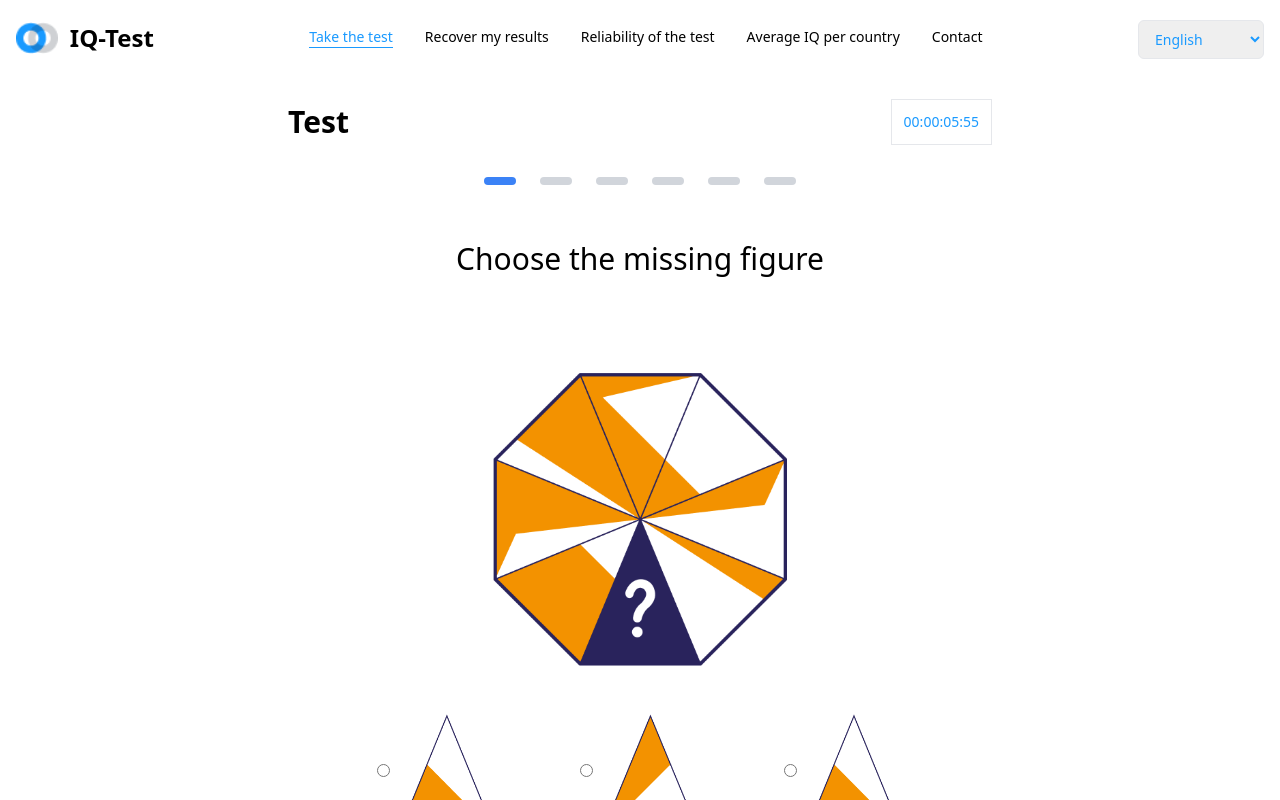
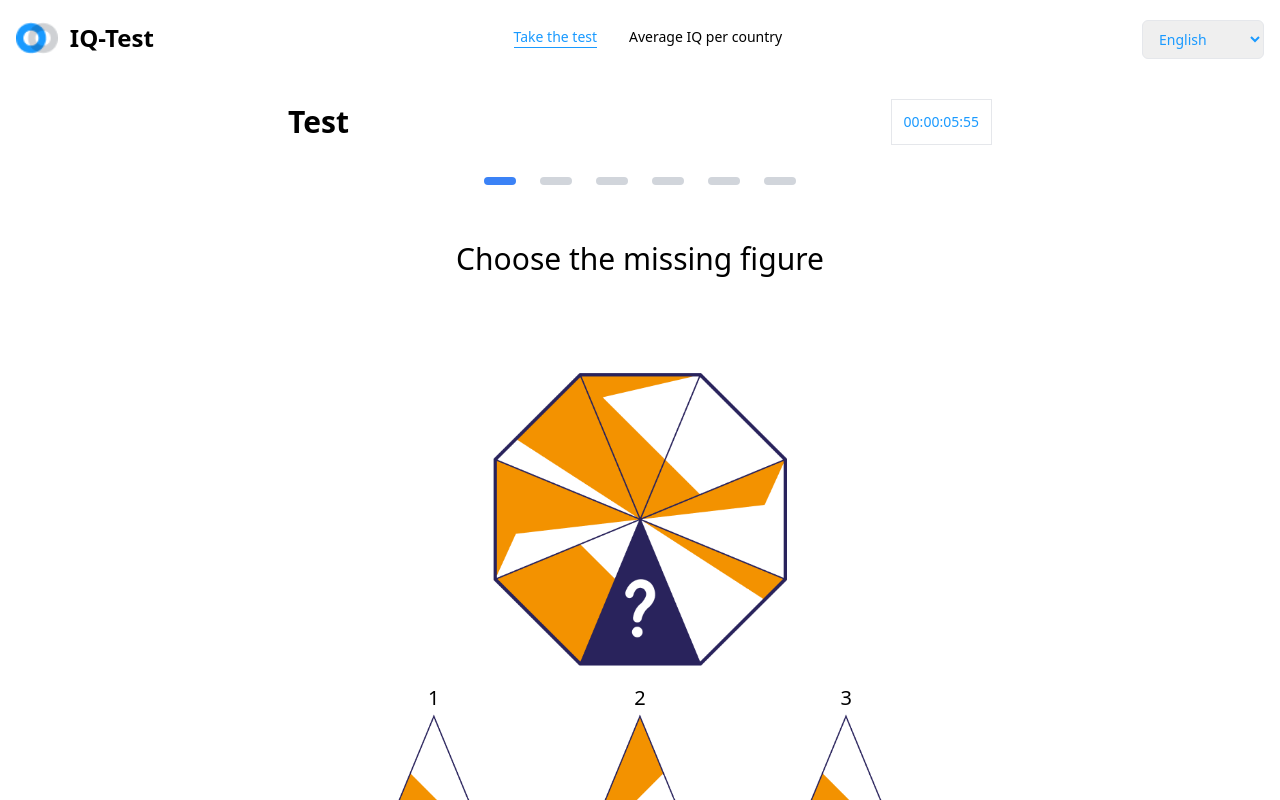
Before and after one commit to zeeshan-rajpot/IQWEBSITE, a React (Vite) app: page /takeTest in a window 1280 px wide. Shown: the top 800 px of the page. Built offline with nearby package versions, Linux system fonts and the light colour scheme.

Commit message:
Ui Changes

```diff
--- a/package.json
+++ b/package.json
@@ -15,7 +15,8 @@
     "react-apexcharts": "^1.4.1",
     "react-countdown": "^2.3.5",
     "react-dom": "^18.2.0",
-    "react-router-dom": "^6.23.0"
+    "react-router-dom": "^6.23.0",
+    "react-scroll": "^1.9.0"
   },
   "devDependencies": {
     "@types/react": "^18.2.66",
--- a/src/Compunents/Footer.jsx
+++ b/src/Compunents/Footer.jsx
@@ -1,15 +1,13 @@
 const Footer = () => {
   return (
     <section className="bg-[#E5F4FF]">
-      <footer class="max-w-screen-xl flex flex-wrap items-center justify-between p-3 m-auto   border-gray-200 border-t md:flex md:items-center md:justify-between md:p-6  ">
-        <span class="text-sm text-gray-500 sm:text-center ">
+      <footer className="max-w-screen-xl flex flex-wrap items-center justify-between p-3 m-auto border-gray-200 border-t md:flex md:items-center md:justify-between md:p-6  ">
+        <span className="text-sm text-gray-500 sm:text-center ">
           @ 2024 © international-IQ-test.com
         </span>
-        <ul class="flex flex-wrap items-center mt-3 text-sm font-medium text-gray-500 sm:mt-0">
+        <ul className="flex flex-wrap items-center mt-3 text-sm font-medium text-gray-500 sm:mt-0">
           <li>
-            <a href="#" class="hover:underline">
-              Terms of Use
-            </a>
+            <a className="hover:underline">Terms of Use</a>
           </li>
         </ul>
       </footer>
--- a/src/Compunents/Navbar.jsx
+++ b/src/Compunents/Navbar.jsx
@@ -1,5 +1,6 @@
 import { Link, NavLink } from "react-router-dom";
 import { useState } from "react";
+import { Link as ScrollLink } from "react-scroll";
 
 const Navbar = () => {
   const [selectedLanguage, setSelectedLanguage] = useState("English");
@@ -36,8 +37,8 @@ const Navbar = () => {
                   onChange={handleLanguageChange}
                 >
                   <option value="English">English</option>
-                  <option value="Spanish">Spanish</option>
-                  <option value="French">French</option>
+                  {/* <option value="Spanish">Spanish</option>
+                  <option value="French">French</option> */}
                 </select>
               </div>
             </div>
@@ -82,7 +83,7 @@ const Navbar = () => {
                   Take the test
                 </NavLink>
               </li>
-              <li>
+              {/* <li>
                 <a className="block py-2 px-3 md:p-0 text-sm	">
                   Recover my results
                 </a>
@@ -91,17 +92,24 @@ const Navbar = () => {
                 <a href="#" className="block py-2 px-3 md:p-0 text-sm	">
                   Reliability of the test
                 </a>
-              </li>
-              <li>
-                <a href="#" className="block py-2 px-3 md:p-0 text-sm	">
-                  Average IQ per country{" "}
-                </a>
-              </li>
-              <li>
+              </li> */}
+              <ScrollLink
+                to="statistics" // ID of the target element (Statistics component)
+                spy={true}
+                smooth={true}
+                offset={-20} // Adjust this value according to your layout
+                duration={1000}
+                className=" block py-2 px-3 md:p-0 text-sm	focus:cursor-auto"
+              >
+                <li>
+                  <a>Average IQ per country</a>
+                </li>
+              </ScrollLink>
+              {/* <li>
                 <a href="#" className="block py-2 px-3 md:p-0 text-sm	">
                   Contact{" "}
                 </a>
-              </li>
+              </li> */}
             </ul>
           </div>
         </div>
--- a/src/Compunents/Stepper.jsx
+++ b/src/Compunents/Stepper.jsx
@@ -20,11 +20,7 @@ const Stepper = () => {
 
   const handleNext = () => {
     if (steps[activeStep].correctAnswer === formData[`step${activeStep + 1}`]) {
-      setCorrectCount((prevCount) => {
-        const newCount = prevCount + 1;
-        console.log("Correct Count:", newCount); // Log the correct count
-        return newCount;
-      });
+      setCorrectCount((prevCount) => prevCount + 1);
     }
     setActiveStep((prevStep) => prevStep + 1);
   };
@@ -111,10 +107,10 @@ const Stepper = () => {
         "/Group 5933.png",
         "/Group 5934.png",
         "/Group 5935.png",
-        "/Group 5927.png",
+        "/Group 5924.png",
         "/Group 5916.png",
       ],
-      correctAnswer: "/Group 5916.png",
+      correctAnswer: "/Group 5924.png",
     },
   ];
 
@@ -149,11 +145,15 @@ const Stepper = () => {
                 className="w-6/12 lg:w-3/12"
               />
             </div>
-            <div className="grid grid-cols-2 md:grid-cols-3 gap-6 place-items-center md:w-6/12 m-auto my-12">
+            <div className="grid grid-cols-2 md:grid-cols-3 gap-8 place-items-center md:w-6/12 m-auto my-12">
               {steps[activeStep].options.map((option, index) => (
                 <div
                   key={index}
-                  className="w-8/12 md:w-12/12 flex  items-center justify-center"
+                  className={`relative w-8/12 md:w-12/12 ${
+                    formData[`step${activeStep + 1}`] === option
+                      ? "border-2 border-red-500 p-2 w-40"
+                      : ""
+                  }`}
                 >
                   <input
                     type="radio"
@@ -162,9 +162,15 @@ const Stepper = () => {
                     value={option}
                     checked={formData[`step${activeStep + 1}`] === option}
                     onChange={handleChange}
-                    className="mb-2 me-2"
+                    className="mb-2 me-2 hidden "
                   />
-                  <label htmlFor={`step${activeStep + 1}_option${index}`}>
+                  <span className="absolute top-[-30px] left-[50%] transform -translate-x-[50%] text-xl font-normal">
+                    {index + 1}
+                  </span>
+                  <label
+                    htmlFor={`step${activeStep + 1}_option${index}`}
+                    className="flex items-center cursor-pointer"
+                  >
                     <img src={option} alt={`Option ${index + 1}`} />
                   </label>
                 </div>
--- /dev/null
+++ b/src/Pages/Home/Statistics.jsx
@@ -0,0 +1,46 @@
+import React from "react";
+import DistributionIq from "./DistributionI";
+import DistributionAge from "./DistributionAge";
+import Studylevl from "./Studylevl";
+import StudyLevelsecond from "./StudyLevelsecond";
+
+const Statistics = () => {
+  return (
+    <>
+      <section id="statistics">
+        <div className=" w-11/12 md:5/6 lg:5/6 2xl:w-4/6  pt-10   mx-auto">
+          <div className="text-center">
+            <h2 className="text-themeDarkBlue text-3xl md:text-4xl lg:text-5xl font-semibold py-10">
+              Our Statistics
+            </h2>
+            <p className="lg:text-xl font-normal text-ptheme ">
+              The IQ results include personalized statistics that rank the
+              candidate based on several parameters (population, age group,
+              level of study, field of study). Our following statistics are
+              derived from our studies of all the candidates on the global scale
+              over several years and can evolve, depending on the new results
+              recorded.
+            </p>
+          </div>
+          <div className="grid grid-cols-1 md:grid-cols-12 gap-x-6 pt-14">
+            <div className="col-span-3">
+              {/* <img src="/Frame 31.png" alt="" /> */}
+              <DistributionIq />
+            </div>
+            <div className="col-span-3">
+              <DistributionAge />
+            </div>
+            <div className="col-span-3">
+              <Studylevl />
+            </div>
+            <div className="col-span-3">
+              <StudyLevelsecond />
+            </div>
+          </div>
+        </div>
+      </section>
+    </>
+  );
+};
+
+export default Statistics;
--- a/src/Pages/Home/index.jsx
+++ b/src/Pages/Home/index.jsx
@@ -2,10 +2,7 @@ import React, { useState } from "react";
 import Navbar from "../../Compunents/Navbar";
 import Footer from "../../Compunents/Footer";
 import { Link } from "react-router-dom";
-import DistributionIq from "./DistributionI";
-import DistributionAge from "./DistributionAge";
-import Studylevl from "./Studylevl";
-import StudyLevelsecond from "./StudyLevelsecond";
+import Statistics from "./Statistics";
 
 const Home = () => {
   const [showAdditionalColumns, setShowAdditionalColumns] = useState(false);
@@ -278,35 +275,7 @@ const Home = () => {
         </div>
       </section>
 
-      <div className=" w-11/12 md:5/6 lg:5/6 2xl:w-4/6  pt-10   mx-auto">
-        <div className="text-center">
-          <h2 className="text-themeDarkBlue text-3xl md:text-4xl lg:text-5xl font-semibold py-10">
-            Our Statistics
-          </h2>
-          <p className="lg:text-xl font-normal text-ptheme ">
-            The IQ results include personalized statistics that rank the
-            candidate based on several parameters (population, age group, level
-            of study, field of study). Our following statistics are derived from
-            our studies of all the candidates on the global scale over several
-            years and can evolve, depending on the new results recorded.
-          </p>
-        </div>
-        <div className="grid grid-cols-1 md:grid-cols-12 gap-x-6 pt-14">
-          <div className="col-span-3">
-            {/* <img src="/Frame 31.png" alt="" /> */}
-            <DistributionIq />
-          </div>
-          <div className="col-span-3">
-            <DistributionAge />
-          </div>
-          <div className="col-span-3">
-            <Studylevl />
-          </div>
-          <div className="col-span-3">
-            <StudyLevelsecond />
-          </div>
-        </div>
-      </div>
+      <Statistics />
 
       <Footer />
     </div>
--- a/src/index.css
+++ b/src/index.css
@@ -6,3 +6,7 @@
   color: #1a9aff;
   border-bottom: 1px solid #1a9aff;
 }
+
+a {
+  @apply cursor-pointer;
+}
```
Also changed, not shown: public/Group 5931.png, 1 other file (tests, documents, lock files or other folders).
